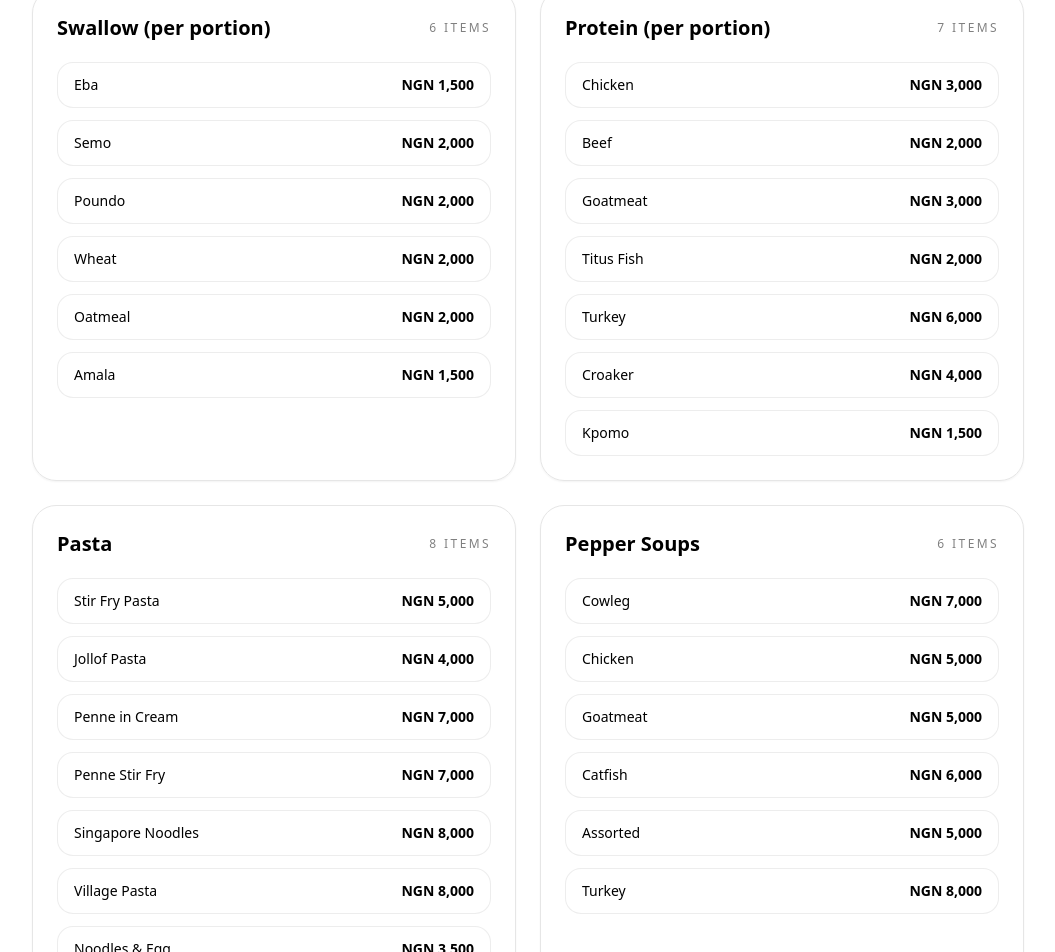
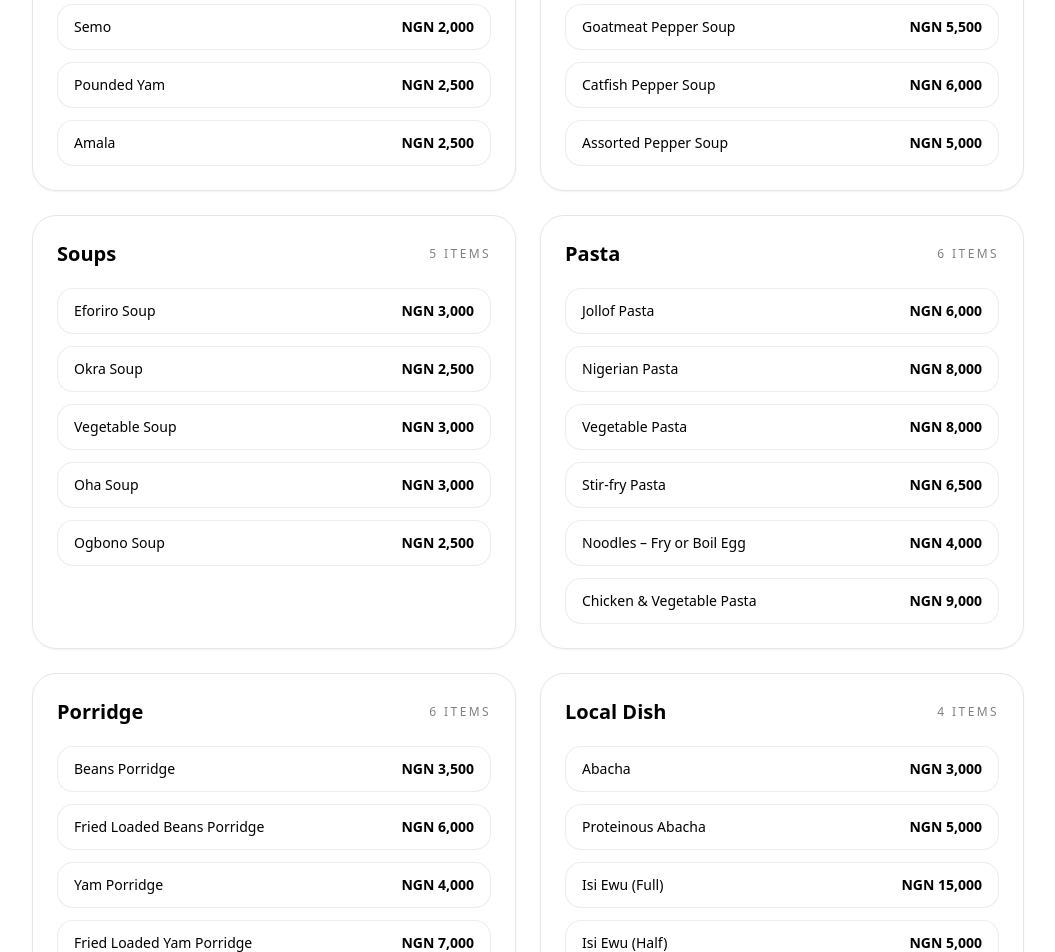
Before and after one commit to Muhtoyyib/link-page, a Next.js app: page /menu in a window 1280 px wide. Shown: the part 1120-2072 px from the top of the page, without its empty margins (112-1167 px from the left). Built offline with nearby package versions, Linux system fonts and the light colour scheme.

Commit message:
fix: update menu

```diff
--- a/app/menu/page.tsx
+++ b/app/menu/page.tsx
@@ -5,164 +5,150 @@ const menuSections = [
 	{
 		title: 'Rice Meals',
 		items: [
+			{ name: 'Fried Rice', price: 'NGN 5,000' },
 			{ name: 'Party Jollof Rice', price: 'NGN 4,000' },
-			{ name: 'Nigerian Fried Rice', price: 'NGN 5,000' },
-			{ name: 'Village Rice', price: 'NGN 8,000' },
+			{ name: 'Asun Rice', price: 'NGN 6,000' },
+			{ name: 'Basmati Fried Rice', price: 'NGN 6,000' },
 			{ name: 'Coconut Rice', price: 'NGN 6,000' },
-			{ name: 'Steamed Basmati Rice', price: 'NGN 3,000' },
-			{ name: 'Basmati Fried Rice', price: 'NGN 6,000' },
-			{ name: 'Asun Jollof Rice', price: 'NGN 6,000' },
-			{ name: 'Chinese Fried Rice', price: 'NGN 8,000' },
-			{ name: 'Steamed Nigerian Rice', price: 'NGN 2,000' },
+			{ name: 'Native Rice', price: 'NGN 8,000' },
+			{ name: 'White Basmati Rice', price: 'NGN 5,500' },
+			{ name: 'White Rice', price: 'NGN 4,500' },
+		],
+	},
+	{
+		title: 'Protein Options',
+		items: [
+			{ name: 'Chicken', price: 'NGN 3,500' },
+			{ name: 'Beef', price: 'NGN 2,000' },
+			{ name: 'Goatmeat', price: 'NGN 3,000' },
+			{ name: 'Titus Fish', price: 'NGN 2,000' },
+			{ name: 'Kpomo (Pomo)', price: 'NGN 1,500' },
+		],
+	},
+	{
+		title: 'Swallow',
+		items: [
+			{ name: 'Eba', price: 'NGN 2,000' },
+			{ name: 'Semo', price: 'NGN 2,000' },
+			{ name: 'Pounded Yam', price: 'NGN 2,500' },
+			{ name: 'Amala', price: 'NGN 2,500' },
+		],
+	},
+	{
+		title: 'Pepper Soups',
+		items: [
+			{ name: 'Chicken Pepper Soup', price: 'NGN 5,500' },
+			{ name: 'Goatmeat Pepper Soup', price: 'NGN 5,500' },
+			{ name: 'Catfish Pepper Soup', price: 'NGN 6,000' },
+			{ name: 'Assorted Pepper Soup', price: 'NGN 5,000' },
 		],
 	},
 	{
 		title: 'Soups',
 		items: [
-			{ name: 'Fisherman Soup', price: 'NGN 15,000' },
-			{ name: 'Seafood Okro', price: 'NGN 15,000' },
-			{ name: 'Egusi', price: 'NGN 2,500' },
-			{ name: 'Ogbono', price: 'NGN 2,500' },
-			{ name: 'Fresh Okro', price: 'NGN 3,000' },
-			{ name: 'Efo Riro', price: 'NGN 3,000' },
-			{ name: 'Vegetable', price: 'NGN 3,000' },
-			{ name: 'Bitterleaf Soup', price: 'NGN 3,000' },
+			{ name: 'Eforiro Soup', price: 'NGN 3,000' },
+			{ name: 'Okra Soup', price: 'NGN 2,500' },
+			{ name: 'Vegetable Soup', price: 'NGN 3,000' },
 			{ name: 'Oha Soup', price: 'NGN 3,000' },
-			{ name: 'White Soup', price: 'NGN 6,000' },
-		],
-	},
-	{
-		title: 'Swallow (per portion)',
-		items: [
-			{ name: 'Eba', price: 'NGN 1,500' },
-			{ name: 'Semo', price: 'NGN 2,000' },
-			{ name: 'Poundo', price: 'NGN 2,000' },
-			{ name: 'Wheat', price: 'NGN 2,000' },
-			{ name: 'Oatmeal', price: 'NGN 2,000' },
-			{ name: 'Amala', price: 'NGN 1,500' },
-		],
-	},
-	{
-		title: 'Protein (per portion)',
-		items: [
-			{ name: 'Chicken', price: 'NGN 3,000' },
-			{ name: 'Beef', price: 'NGN 2,000' },
-			{ name: 'Goatmeat', price: 'NGN 3,000' },
-			{ name: 'Titus Fish', price: 'NGN 2,000' },
-			{ name: 'Turkey', price: 'NGN 6,000' },
-			{ name: 'Croaker', price: 'NGN 4,000' },
-			{ name: 'Kpomo', price: 'NGN 1,500' },
+			{ name: 'Ogbono Soup', price: 'NGN 2,500' },
 		],
 	},
 	{
 		title: 'Pasta',
 		items: [
-			{ name: 'Stir Fry Pasta', price: 'NGN 5,000' },
-			{ name: 'Jollof Pasta', price: 'NGN 4,000' },
-			{ name: 'Penne in Cream', price: 'NGN 7,000' },
-			{ name: 'Penne Stir Fry', price: 'NGN 7,000' },
-			{ name: 'Singapore Noodles', price: 'NGN 8,000' },
-			{ name: 'Village Pasta', price: 'NGN 8,000' },
-			{ name: 'Noodles & Egg', price: 'NGN 3,500' },
-			{ name: 'Vegetable Pasta', price: 'NGN 5,000' },
+			{ name: 'Jollof Pasta', price: 'NGN 6,000' },
+			{ name: 'Nigerian Pasta', price: 'NGN 8,000' },
+			{ name: 'Vegetable Pasta', price: 'NGN 8,000' },
+			{ name: 'Stir-fry Pasta', price: 'NGN 6,500' },
+			{ name: 'Noodles – Fry or Boil Egg', price: 'NGN 4,000' },
+			{ name: 'Chicken & Vegetable Pasta', price: 'NGN 9,000' },
 		],
 	},
 	{
-		title: 'Pepper Soups',
+		title: 'Porridge',
 		items: [
-			{ name: 'Cowleg', price: 'NGN 7,000' },
-			{ name: 'Chicken', price: 'NGN 5,000' },
-			{ name: 'Goatmeat', price: 'NGN 5,000' },
-			{ name: 'Catfish', price: 'NGN 6,000' },
-			{ name: 'Assorted', price: 'NGN 5,000' },
-			{ name: 'Turkey', price: 'NGN 8,000' },
+			{ name: 'Beans Porridge', price: 'NGN 3,500' },
+			{ name: 'Fried Loaded Beans Porridge', price: 'NGN 6,000' },
+			{ name: 'Yam Porridge', price: 'NGN 4,000' },
+			{ name: 'Fried Loaded Yam Porridge', price: 'NGN 7,000' },
+			{ name: 'Plantain Porridge', price: 'NGN 6,000' },
+			{ name: 'Fried Loaded Plantain Porridge', price: 'NGN 10,000' },
+		],
+	},
+	{
+		title: 'Local Dish',
+		items: [
+			{ name: 'Abacha', price: 'NGN 3,000' },
+			{ name: 'Proteinous Abacha', price: 'NGN 5,000' },
+			{ name: 'Isi Ewu (Full)', price: 'NGN 15,000' },
+			{ name: 'Isi Ewu (Half)', price: 'NGN 5,000' },
+		],
+	},
+	{
+		title: 'Platters',
+		items: [
+			{
+				name: 'Combo Platter — Half Chicken, Grilled Fish, Beef, Goatmeat, Gizzard, Choice of Fries & Rice (Jollof or Fried)',
+				price: 'NGN 70,000',
+			},
+		],
+	},
+	{
+		title: 'Peppered Meat',
+		items: [
+			{ name: 'Peppered Goatmeat', price: 'NGN 6,000' },
+			{ name: 'Peppered Chicken', price: 'NGN 5,000' },
+			{ name: 'Peppered Beef', price: 'NGN 6,000' },
+			{ name: 'Peppered Asun', price: 'NGN 2,500' },
+			{ name: 'Peppered Kpomo', price: 'NGN 1,500' },
 		],
 	},
 	{
 		title: 'Chips & Sides',
 		items: [
 			{ name: 'Potato Chips & Omelette', price: 'NGN 4,000' },
-			{ name: 'Fried Yam & Egg Sauce', price: 'NGN 4,000' },
-			{ name: 'Boiled Yam & Egg Sauce', price: 'NGN 5,000' },
+			{ name: 'Potato Chips & Boiled Egg', price: 'NGN 4,000' },
+			{ name: 'Potato Chips & Egg Sauce', price: 'NGN 5,000' },
+			{ name: 'Fried Yam & Egg Sauce', price: 'NGN 5,000' },
+			{ name: 'Fried Plantain & Egg Sauce', price: 'NGN 5,000' },
 			{ name: 'Boiled Plantain & Egg Sauce', price: 'NGN 5,500' },
-			{ name: 'Fried Plantain & Egg Sauce', price: 'NGN 5,000' },
-			{ name: 'Chicken & Chips', price: 'NGN 7,000' },
+			{ name: 'Chicken & Chips', price: 'NGN 6,000' },
 		],
 	},
 	{
-		title: 'Local Dishes',
+		title: 'Wraps & Shawarma',
 		items: [
-			{ name: 'Abacha & Ugba', price: 'NGN 5,000' },
-			{ name: 'Isi-Ewu', price: 'NGN 8,500' },
-			{ name: 'Nkwobi', price: 'NGN 5,000' },
-			{ name: 'Boiled Yam & Ugba Sauce', price: 'NGN 6,000' },
-		],
-	},
-	{
-		title: 'Sauces',
-		items: [
-			{ name: 'Shredded Chicken Sauce', price: 'NGN 6,000' },
-			{ name: 'Shredded Beef Sauce', price: 'NGN 6,000' },
-			{ name: 'Red Stew', price: 'NGN 1,500' },
-			{ name: 'Mackerel Fish Sauce', price: 'NGN 7,000' },
-			{ name: 'Chicken Curry', price: 'NGN 8,000' },
-		],
-	},
-	{
-		title: 'Peppered Protein',
-		items: [
-			{ name: 'Peppered Goatmeat', price: 'NGN 3,000' },
-			{ name: 'Peppered Chicken', price: 'NGN 4,000' },
-			{ name: 'Peppered Turkey', price: 'NGN 8,000' },
-			{ name: 'Peppered Kpomo', price: 'NGN 2,000' },
-			{ name: 'Peppered Beef', price: 'NGN 3,000' },
-		],
-	},
-	{
-		title: 'Salads (available on pre-order)',
-		items: [
-			{ name: 'Chicken Caesar Salad', price: 'NGN 10,000' },
-			{ name: 'Chevan Salad', price: 'NGN 9,000' },
-			{ name: 'Coleslaw', price: 'NGN 2,000' },
-			{ name: 'Fruit Salad', price: 'NGN 4,000' },
-		],
-	},
-	{
-		title: 'Beans',
-		items: [
-			{ name: 'Beans Porridge', price: 'NGN 3,000' },
-			{ name: 'Fully Loaded Beans Porridge', price: 'NGN 6,000' },
-			{ name: 'Yam Porridge', price: 'NGN 3,000' },
-			{ name: 'Fully Loaded Yam Porridge', price: 'NGN 6,000' },
-			{ name: 'Plantain Porridge', price: 'NGN 3,000' },
-			{ name: 'Fully Loaded Plantain Porridge', price: 'NGN 6,000' },
-		],
-	},
-	{
-		title: 'Sandwiches',
-		items: [
-			{ name: 'Club Sandwich', price: 'NGN 6,000' },
-			{ name: 'Philly Cheese Sandwich', price: 'NGN 6,500' },
+			{ name: 'Beef Shawarma', price: 'NGN 6,000' },
 			{ name: 'Chicken Shawarma', price: 'NGN 6,000' },
-			{ name: 'Beef Shawarma', price: 'NGN 6,000' },
 			{ name: 'Meat Pie', price: 'NGN 1,500' },
 			{ name: 'Chicken Pie', price: 'NGN 1,500' },
-		],
-	},
-	{
-		title: 'Fresh Juice',
-		items: [
-			{ name: 'Orange Juice', price: 'NGN 1,500' },
-			{ name: 'Watermelon Juice', price: 'NGN 1,500' },
-			{ name: 'Pineapple Juice', price: 'NGN 1,500' },
-			{ name: 'Tigernut', price: 'NGN 2,000' },
+			{ name: 'Double Sausage Shawarma', price: 'NGN 8,000' },
 		],
 	},
 	{
 		title: 'Grilled Fish',
 		items: [
-			{ name: 'Small Size', price: 'NGN 10,000' },
-			{ name: 'Big Size', price: 'NGN 15,000' },
+			{ name: 'Big Fish', price: 'NGN 10,000' },
+			{ name: 'Large Fish', price: 'NGN 15,000' },
+		],
+	},
+	{
+		title: 'Fresh Healthy Drinks',
+		items: [
+			{ name: 'Orange Juice', price: 'NGN 2,000' },
+			{ name: 'Watermelon Juice', price: 'NGN 2,000' },
+			{ name: 'Pineapple Juice', price: 'NGN 2,000' },
+			{ name: 'Zobo', price: 'NGN 1,000' },
+			{ name: 'Tiger Nut Drink', price: 'NGN 3,000' },
+		],
+	},
+	{
+		title: 'Sides',
+		items: [
+			{ name: 'Plantain', price: 'NGN 1,500' },
+			{ name: 'Moi Moi', price: 'NGN 1,500' },
+			{ name: 'Coleslaw', price: 'NGN 2,000' },
+			{ name: 'Bread', price: 'NGN 1,000' },
 		],
 	},
 ]
```
